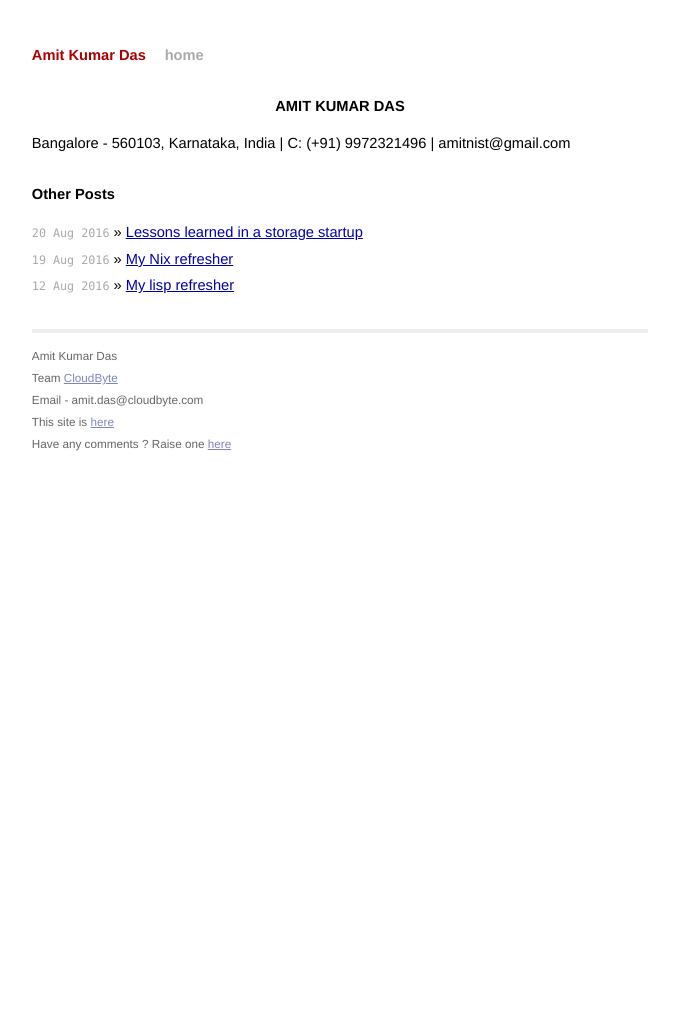
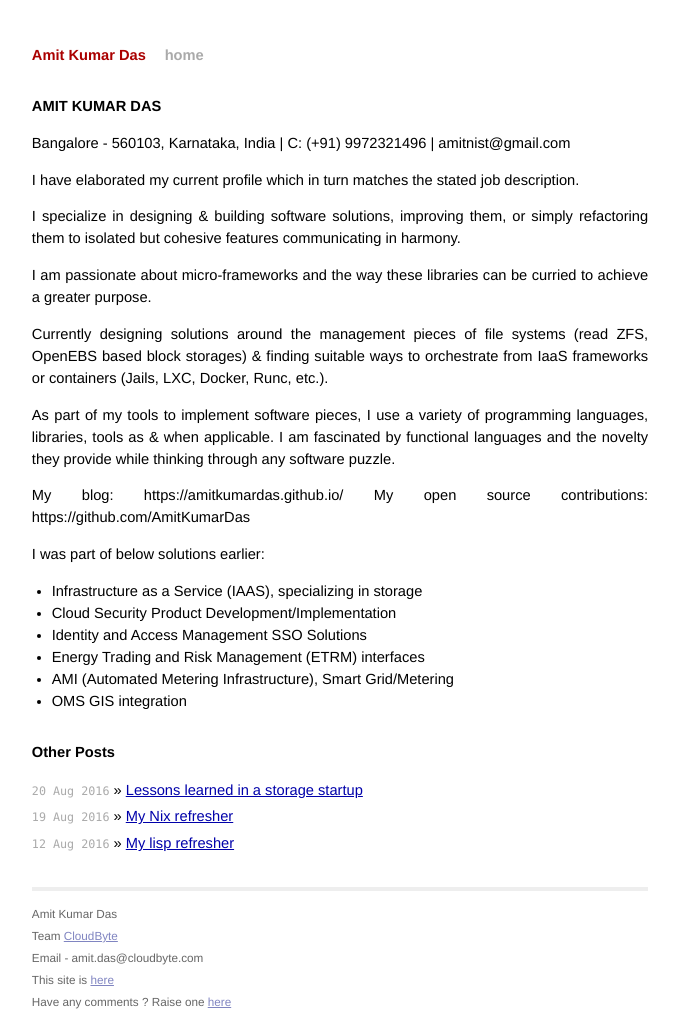
Before and after one commit to AmitKumarDas/amitkumardas.github.io, a Jekyll site: the page built from _posts/2016-09-01-my-resume-cover-letter.md, in a window 1280 px wide. Shown: the whole page, without its empty margins (300-979 px from the left). Built offline with Jekyll 4.4.1, drawn with Linux system fonts in a browser that asks for light colours; before the commit the page ends 944 px from its top, so only the background shows below that.

Commit message:
Update 2016-09-01-my-resume-cover-letter.md

```diff
--- a/_posts/2016-09-01-my-resume-cover-letter.md
+++ b/_posts/2016-09-01-my-resume-cover-letter.md
@@ -3,5 +3,26 @@ layout: post
 title: My resume cover letter
 ---
 
-##  <center> AMIT KUMAR DAS </center>
+##  AMIT KUMAR DAS
 Bangalore - 560103, Karnataka, India | C: (+91) 9972321496 | amitnist@gmail.com
+
+I have elaborated my current profile which in turn matches the stated job description.
+
+I specialize in designing & building software solutions, improving them, or simply refactoring them to isolated but cohesive features communicating in harmony.
+
+I am passionate about micro-frameworks and the way these libraries can be curried to achieve a greater purpose.
+
+Currently designing solutions around the management pieces of file systems (read ZFS, OpenEBS based block storages) & finding suitable ways to orchestrate from IaaS frameworks or containers (Jails, LXC, Docker, Runc, etc.).
+
+As part of my tools to implement software pieces, I use a variety of programming languages, libraries, tools as & when applicable. I am fascinated by functional languages and the novelty they provide while thinking through any software puzzle.
+
+My blog: https://amitkumardas.github.io/
+My open source contributions: https://github.com/AmitKumarDas
+
+I was part of below solutions earlier:
+- Infrastructure as a Service (IAAS), specializing in storage
+- Cloud Security Product Development/Implementation
+- Identity and Access Management SSO Solutions
+- Energy Trading and Risk Management (ETRM) interfaces
+- AMI (Automated Metering Infrastructure), Smart Grid/Metering
+- OMS GIS integration
```
